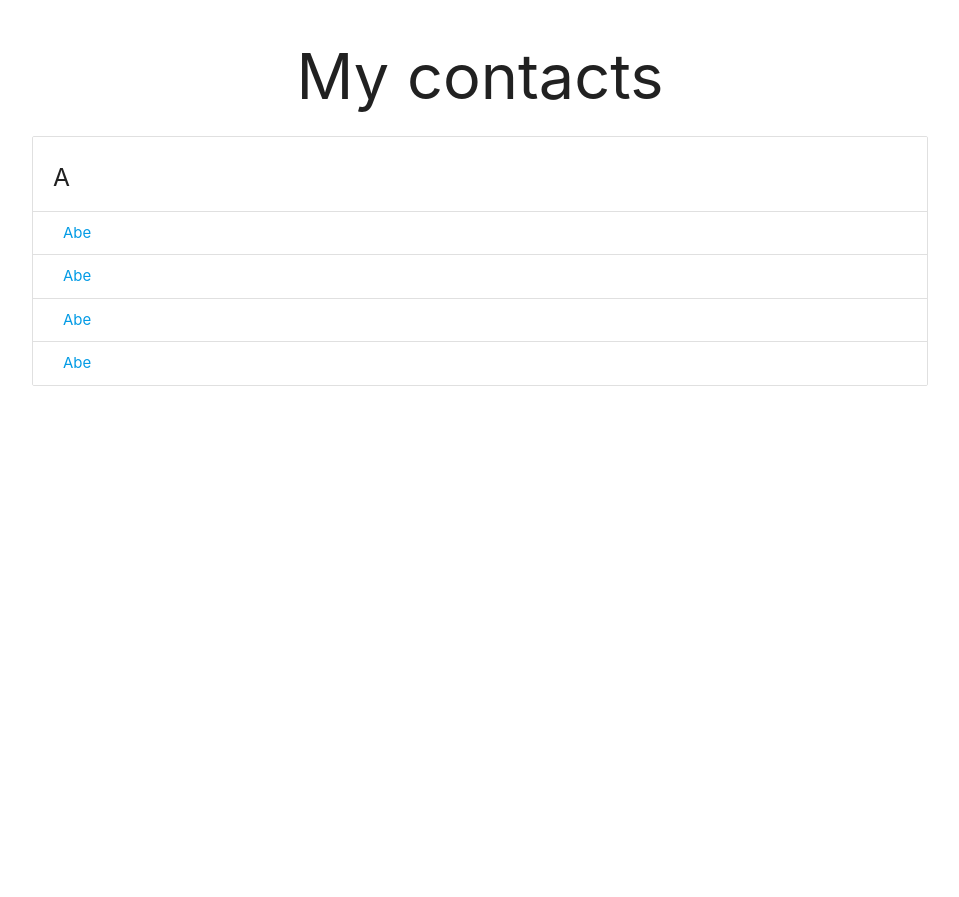
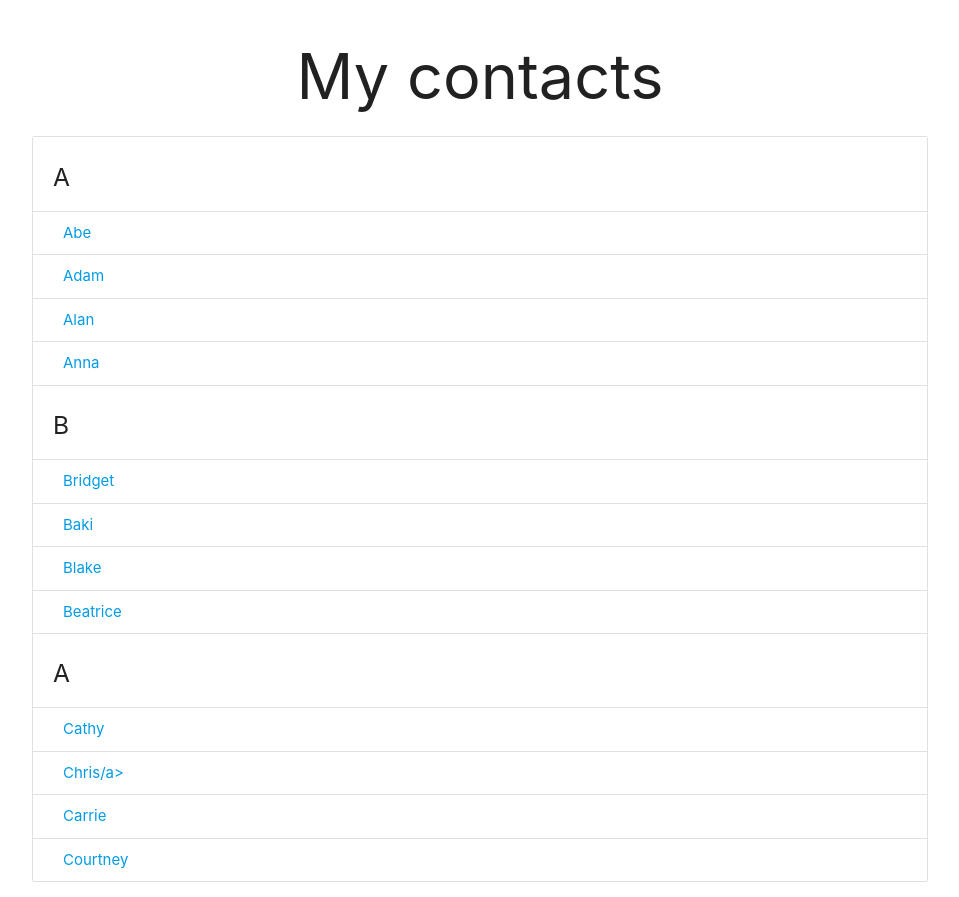
Before and after one commit to axixnix/filterable-list, a plain HTML site: page index.html in a window 1280 px wide. Shown: the whole page, without its empty margins (160-1119 px from the left). Before the commit the page ends 800 px from the top, so only its background shows below. Drawn offline with nearby package versions, Linux system fonts and the light colour scheme.

Commit message:
did  headers and items for A,B, and C

```diff
--- a/index.html
+++ b/index.html
@@ -16,9 +16,19 @@
       <ul id="names" class="collection with-header">
         <li class="collection-header"><h5>A</h5></li>
         <li class="collection-item"><a href="#">Abe</a></li>
-        <li class="collection-item"><a href="#">Abe</a></li>
-        <li class="collection-item"><a href="#">Abe</a></li>
-        <li class="collection-item"><a href="#">Abe</a></li>
+        <li class="collection-item"><a href="#">Adam</a></li>
+        <li class="collection-item"><a href="#">Alan</a></li>
+        <li class="collection-item"><a href="#">Anna</a></li>
+        <li class="collection-header"><h5>B</h5></li>
+        <li class="collection-item"><a href="#">Bridget</a></li>
+        <li class="collection-item"><a href="#">Baki</a></li>
+        <li class="collection-item"><a href="#">Blake</a></li>
+        <li class="collection-item"><a href="#">Beatrice</a></li>
+        <li class="collection-header"><h5>A</h5></li>
+        <li class="collection-item"><a href="#">Cathy</a></li>
+        <li class="collection-item"><a href="#">Chris/a></li>
+        <li class="collection-item"><a href="#">Carrie</a></li>
+        <li class="collection-item"><a href="#">Courtney</a></li>
       </ul>
     </div>
   </body>
```
